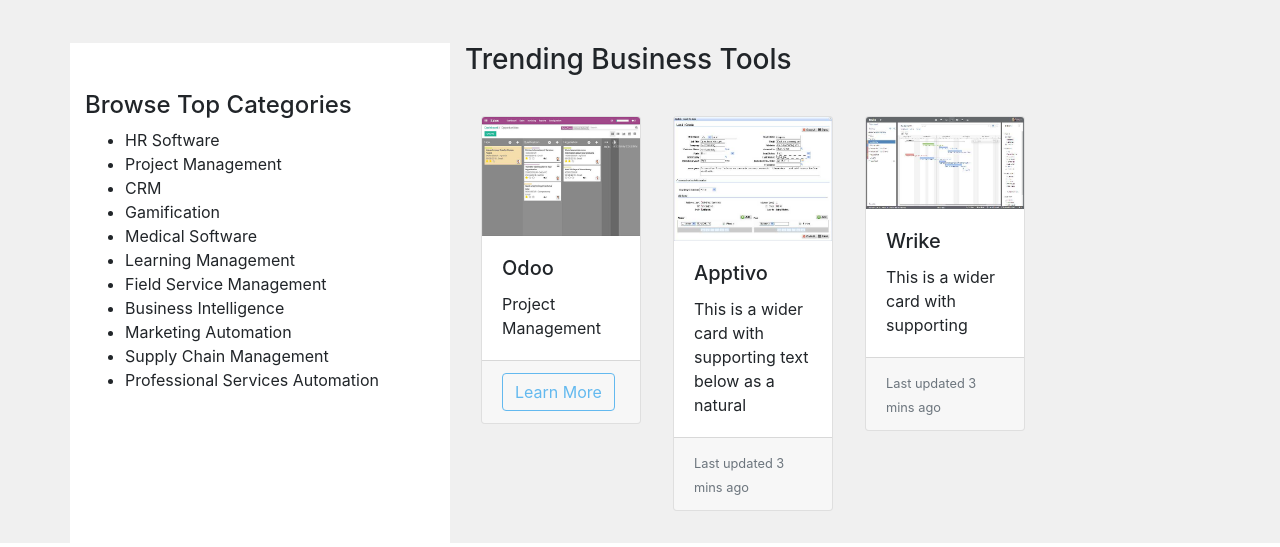
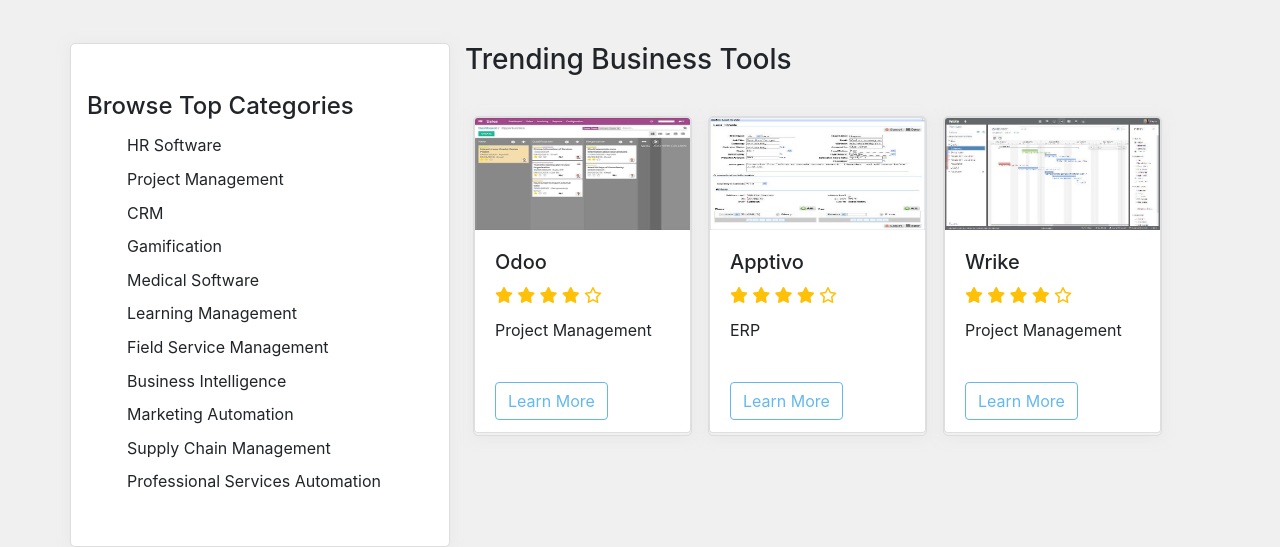
Before and after one commit to CrazyPythonLover1/AnswarIT, a plain HTML site: page index.html in a window 1280 px wide. Shown: the part 1442-1989 px from the top of the page. Drawn offline with nearby package versions, Linux system fonts and the light colour scheme.

Commit message:
add Trending Business Tools

```diff
--- a/css/style.css
+++ b/css/style.css
@@ -49,16 +49,39 @@
 }
 .categories{
     background-color: white;
+    padding: 2rem 1rem;
+    list-style: none;
+    border: 1px solid #ddd;
+    border-radius: 5px;
+    box-shadow: 0 2px 12px 0 #e1e1e180;
+}
+.categories li{
+    list-style-type: none;
+    padding: .3rem 0;
 }
 .business-tools-row{
     display: flex;
 }
 .single-tools{
-    width: 10rem;
-    margin: 2rem 1rem;
+    width: 30%;
+    margin: 2rem .5rem;
     padding: 0;
+    height: 20rem;
+    border: 1px solid #ddd;
+    border-radius: 5px;
+    box-shadow: 0 2px 12px 0 #e1e1e180;
+
 
 }
-.single-tools .card {
-
+.single-tools .card img{
+    height: 7rem;
 }
+.single-tools .card p{
+    height: 2rem;
+    font-size: 1rem;
+    margin-top:.8rem;
+}
+.single-tools .card-footer {
+  background: none;
+  border: none;
+}
--- a/index.html
+++ b/index.html
@@ -6,6 +6,7 @@
   <meta charset="utf-8">
   <meta name="viewport" content="width=device-width, initial-scale=1, shrink-to-fit=no">
 
+  <script src="https://kit.fontawesome.com/9c9070f2d9.js" crossorigin="anonymous"></script>
   <!-- Bootstrap CSS -->
   <link rel="stylesheet" href="https://stackpath.bootstrapcdn.com/bootstrap/4.5.0/css/bootstrap.min.css"
     integrity="sha384-9aIt2nRpC12Uk9gS9baDl411NQApFmC26EwAOH8WgZl5MYYxFfc+NcPb1dKGj7Sk" crossorigin="anonymous">
@@ -152,12 +153,16 @@
 
               <h3>Trending Business Tools</h3>
               <div class="business-tools">
-                <div class="business-tools-row">
+                <div class="business-tools-row card-group">
                   <div class="single-tools">
                     <div class="card">
                       <img src="images/business-tools/odoo_screenshot3-thumbnail.jpg" class="card-img-top" alt="...">
                       <div class="card-body">
                         <h5 class="card-title">Odoo  </h5>
+                        <h6 class="text-warning mt-1 mb-1"> <i class="fas fa-star"></i> <i class="fas fa-star"></i>
+                           <i class="fas fa-star"></i> <i class="fas fa-star"></i>
+                           <i class="far fa-star"></i>
+                          </h6>
                         <p class="card-text">Project Management </p>
                       </div>
                       <div class="card-footer">
@@ -173,10 +178,15 @@
                         <img src="images/business-tools/apptivo_screen_shot_1-thumbnail.jpg" class="card-img-top" alt="...">
                         <div class="card-body">
                           <h5 class="card-title">Apptivo</h5>
-                          <p class="card-text">This is a wider card with supporting text below as a natural </p>
+                          <h6 class="text-warning mt-1 mb-1"> <i class="fas fa-star"></i> <i class="fas fa-star"></i>
+                            <i class="fas fa-star"></i> <i class="fas fa-star"></i>
+                            <i class="far fa-star"></i>
+                           </h6>
+                          <p class="card-text"> ERP </p>
                         </div>
                         <div class="card-footer">
-                          <small class="text-muted">Last updated 3 mins ago</small>
+                          <small class="text-muted"> <button class="btn btn-outline-success my-button my-2 my-sm-0 "
+                            type="submit"> Learn More</button></small>
                         </div>
                       </div>
 
@@ -185,13 +195,18 @@
                   <div class="single-tools">
 
                     <div class="card">
-                      <img src="images/business-tools/wrike-gantt-chart-thumbnail.jpg" class="card-img-top" alt="...">
+                      <img src="images/business-tools/wrike-gantt-chart-thumbnail.jpg " class="card-img-top" alt="...">
                       <div class="card-body">
                         <h5 class="card-title">Wrike</h5>
-                        <p class="card-text">This is a wider card with supporting  </p>
+                        <h6 class="text-warning mt-1 mb-1"> <i class="fas fa-star"></i> <i class="fas fa-star"></i>
+                          <i class="fas fa-star"></i> <i class="fas fa-star"></i>
+                          <i class="far fa-star"></i>
+                         </h6>
+                        <p class="card-text">Project Management  </p>
                       </div>
                       <div class="card-footer">
-                        <small class="text-muted">Last updated 3 mins ago</small>
+                        <small class="text-muted"> <button class="btn btn-outline-success my-button my-2 my-sm-0 "
+                          type="submit"> Learn More</button></small>
                       </div>
                     </div>
 
```
Also changed, not shown: 1 other file.
